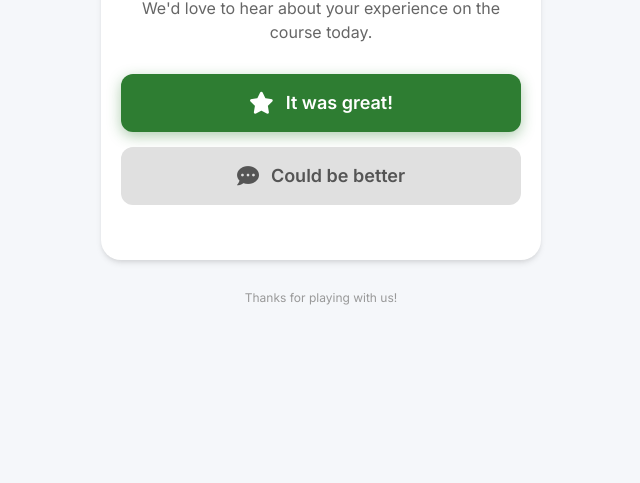
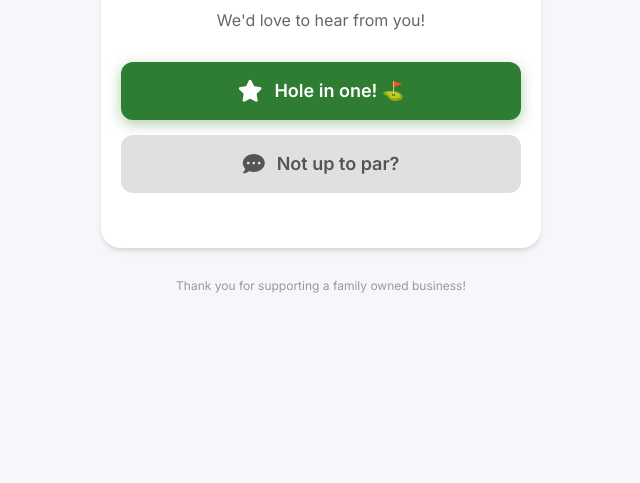
Before and after one commit to Imagine3DMinigolf/Scottsdale-Feedback, a plain HTML site: page index.html in a window 1280 px wide. Shown: the part 317-800 px from the top of the page, without its empty margins (319-959 px from the left). Drawn offline with Linux system fonts and the light colour scheme.

Commit message:
index.html

```diff
--- a/index.html
+++ b/index.html
@@ -120,21 +120,21 @@
         <div class="logo-placeholder">🦄 Imagine 3D Mini Golf 🐉</div>
 
         <h1>Was your experience up to par? </h1>
-        <p>We'd love to hear about your experience on the course today.</p>
+        <p>We'd love to hear from you!</p>
 
         <a href="#" id="goodLink" class="btn btn-positive" onclick="handleReview()">
             <i class="fa-solid fa-star icon"></i>
-            It was great!
+            Hole in one! ⛳
         </a>
 
         <a href="#" id="badLink" class="btn btn-negative" onclick="handleFeedback()">
             <i class="fa-solid fa-comment-dots icon"></i>
-            Could be better
+            Not up to par?
         </a>
     </div>
 
     <div class="footer">
-        Thanks for playing with us!
+        Thank you for supporting a family owned business!
     </div>
 
     <script>
```
